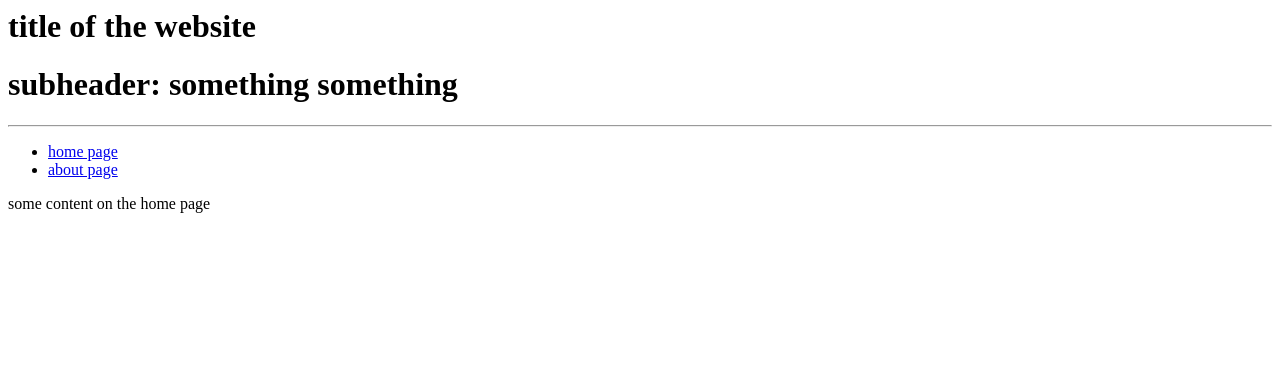
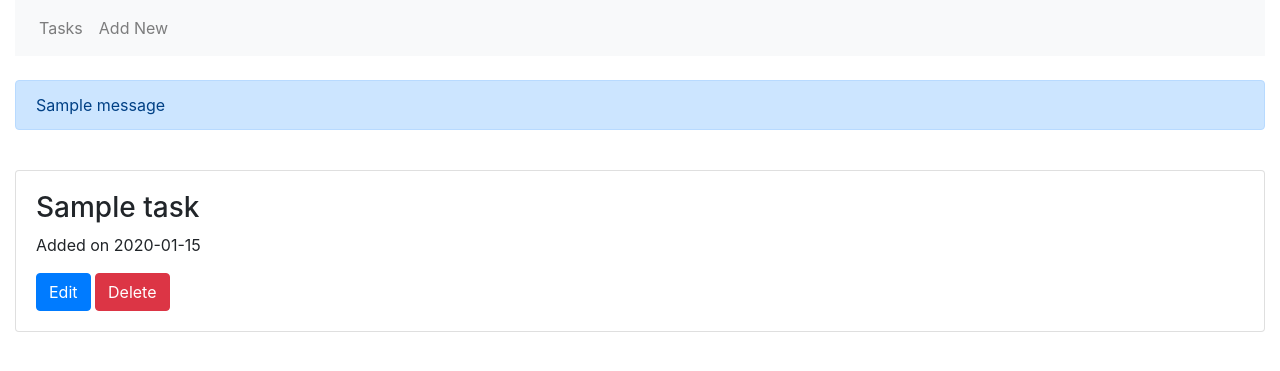
Before and after one commit to Zainab-Rizwan/Task-Manager, a Flask app: page / in a window 1280 px wide. Shown: the top 371 px of the page. Run offline with Flask 2, Linux system fonts and the light colour scheme; tables that the repository leaves empty hold one stand-in row (values such as "Sample post"); one stand-in notice (Sample message) is shown; some libraries are stand-ins or nearby versions.

Commit message:
Add files via upload

```diff
--- a/app.py
+++ b/app.py
@@ -1,13 +1,13 @@
 from flask import Flask
+from flask_sqlalchemy import SQLAlchemy
 
-#create flask app- instantiate
-app= Flask(__name__)
-app.config['SECRET_KEY'] = 'gibberish'
-app.config['SQLALCHEMY_DATBASE_URI']= 'sqlite:///data.db'
+app = Flask(__name__)
+app.config['SECRET_KEY'] = '8u3rouhfkjdsfiluh'
+app.config['SQLALCHEMY_DATABASE_URI'] = 'sqlite:///site.db'
 
+db = SQLAlchemy(app)
 
 from routes import *
 
-#app is run
 if __name__ == '__main__':
     app.run(debug=True)
--- a/forms.py
+++ b/forms.py
@@ -4,5 +4,8 @@ from wtforms.validators import DataRequired
 
 
 class AddTaskForm(FlaskForm):
-    title= StringField('Title', validators=[DataRequired()])
+    title = StringField('Title', validators=[DataRequired()])
     submit = SubmitField('Submit')
+
+class DeleteTaskForm(FlaskForm):
+    submit = SubmitField('Delete')
--- a/routes.py
+++ b/routes.py
@@ -1,20 +1,58 @@
-from app import app
-#app instance
-from flask import render_template
+from app import app, db
+from flask import render_template, url_for, flash, get_flashed_messages, redirect, request
+from datetime import datetime
 
+import models
 import forms
 
-#routes
 @app.route('/')
 @app.route('/index')
-#decorator to function
 def index():
-    return render_template('index.html', current_title='custom title')
+    tasks = models.Task.query.all()
+    return render_template('index.html', tasks=tasks)
 
-@app.route('/about', methods=['GET','POST'])
-def about():
+
+@app.route('/add', methods=['GET', 'POST'])
+def add():
     form = forms.AddTaskForm()
     if form.validate_on_submit():
-        print('Submitted title', form.title.data)
-        return render_template('about.html', form= form, title=form.title.data)
-    return render_template('about.html', form=form)
+        task = models.Task(title=form.title.data, date=datetime.utcnow())
+        db.session.add(task)
+        db.session.commit()
+        flash('Task added')
+        return redirect(url_for('index'))
+    return render_template('add.html', form=form)
+
+
+@app.route('/edit/<int:task_id>', methods=['GET', 'POST'])
+def edit(task_id):
+    form = forms.AddTaskForm()
+    task = models.Task.query.get(task_id)
+    print(task)
+    if task:
+        if form.validate_on_submit():
+            task.title = form.title.data
+            task.date = datetime.utcnow()
+            db.session.commit()
+            flash('Task updated')
+            return redirect(url_for('index'))
+        form.title.data = task.title
+        return render_template('edit.html', form=form, task_id=task_id)
+    flash(f'Task with id {task_id} does not exit')
+    return redirect(url_for('index'))
+
+
+@app.route('/delete/<int:task_id>', methods=['GET', 'POST'])
+def delete(task_id):
+    form = forms.DeleteTaskForm()
+    task = models.Task.query.get(task_id)
+    if task:
+        if form.validate_on_submit():
+            if form.submit.data:
+                db.session.delete(task)
+                db.session.commit()
+                flash('Task deleted')
+            return redirect(url_for('index'))
+        return render_template('delete.html', form=form, task_id=task_id, title=task.title)
+    flash(f'Task with id {task_id} does not exit')
+    return redirect(url_for('index'))
--- a/templates/base.html
+++ b/templates/base.html
@@ -1,10 +1,35 @@
-<h1>title of the website</h1>
-<h1>subheader: something something</h1>
-<hr>
-<ul>
-    <li><a href="#">home page</a></li>
-    <li><a href="#">about page</a></li>
-</ul>
+<!doctype html>
+<html lang="en">
+  <head>
+    <!-- Required meta tags -->
+    <meta charset="utf-8">
+    <meta name="viewport" content="width=device-width, initial-scale=1, shrink-to-fit=no">
 
-{% block main %}
-{% endblock main %}
+    <!-- Bootstrap CSS -->
+    <link rel="stylesheet" href="https://stackpath.bootstrapcdn.com/bootstrap/4.5.0/css/bootstrap.min.css" integrity="sha384-9aIt2nRpC12Uk9gS9baDl411NQApFmC26EwAOH8WgZl5MYYxFfc+NcPb1dKGj7Sk" crossorigin="anonymous">
+
+    <title>Tasks</title>
+  </head>
+  <body>
+    <div class="container-fluid">
+      <nav class="navbar navbar-expand-lg navbar-light bg-light">
+        <ul class="navbar-nav">
+          <li class="nav-item"><a href="{{ url_for('index') }}" class="nav-link">Tasks</a></li>
+          <li class="nav-item"><a href="{{ url_for('add') }}" class="nav-link">Add New</a></li>
+        </ul>
+      </nav>
+      <br>
+      {% with messages = get_flashed_messages() %}
+        {% if messages %}
+          {% for message in messages %}
+          <div class="alert alert-primary">
+            {{ message }}
+          </div>
+          {% endfor %}
+        {% endif %}
+      {% endwith %}
+      <br>
+      {% block main %}{% endblock %}
+    </div>
+  </body>
+</html>
--- a/templates/index.html
+++ b/templates/index.html
@@ -1,4 +1,14 @@
 {% extends "base.html" %}
+
 {% block main %}
-<p>some content on the home page</p>
+  {% for task in tasks %}
+    <div class="card">
+      <div class="card-body">
+        <h3>{{ task.title }}</h3>
+        <p>Added on {{ task.date }}</p>
+        <a href="{{ url_for('edit', task_id=task.id) }}" class="btn btn-primary">Edit</a>
+        <a href="{{ url_for('delete', task_id=task.id) }}" class="btn btn-danger">Delete</a>
+      </div>
+    </div>
+  {% endfor %}
 {% endblock %}
```
Also changed, not shown: models.py (added, +9 -0 lines), templates/add.html (added, +18 -0 lines), templates/delete.html (added, +19 -0 lines), templates/edit.html (added, +18 -0 lines).
